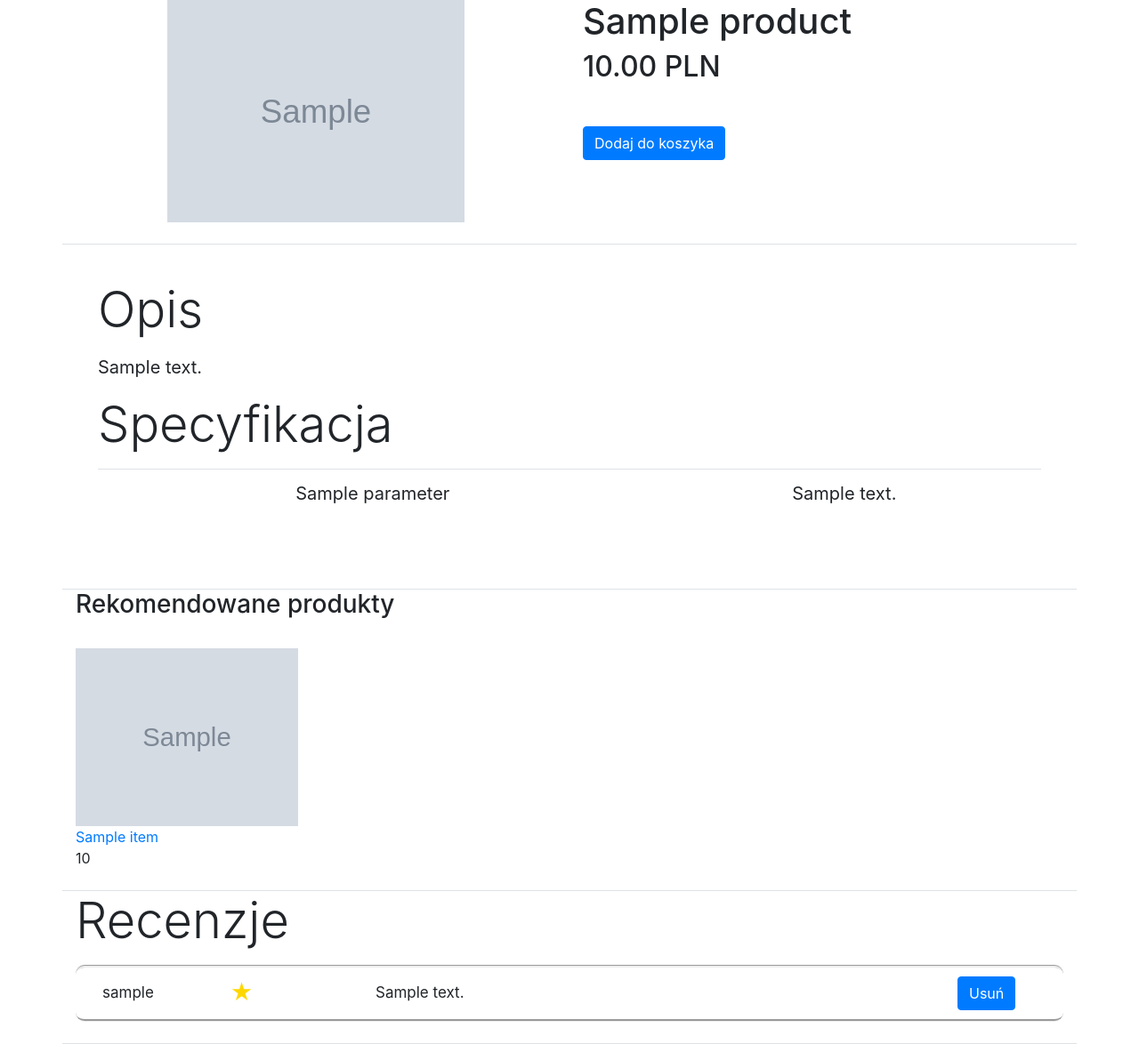
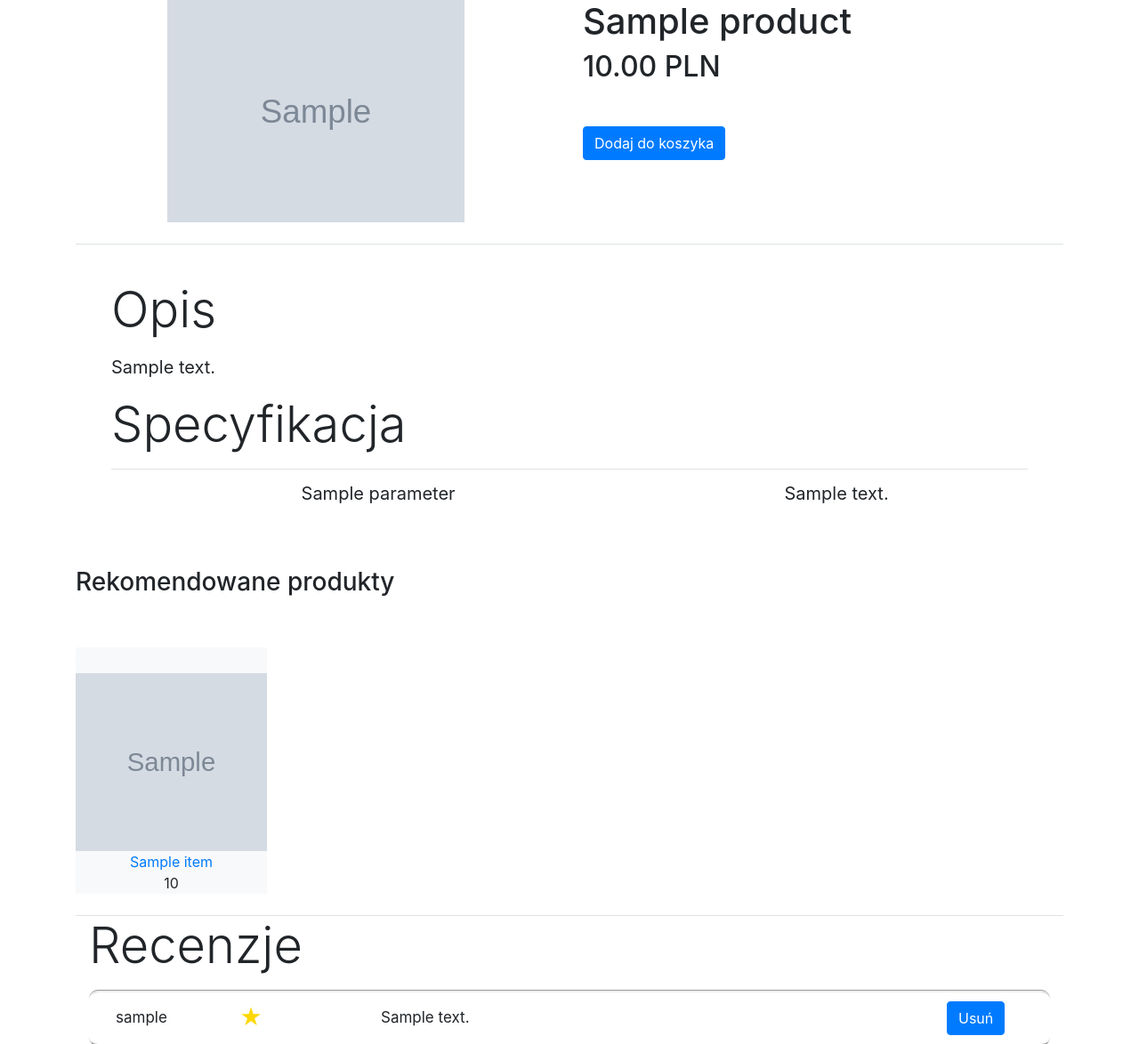
Before and after one commit to urszulasologub/webshop, a Django app: template webshop/shop/templates/shop/product/detail.html in a window 1280 px wide. Shown: the part 86-1260 px from the top of the page at 89% size. Run offline with Django 3.2, Linux system fonts and the light colour scheme; a user stored in the database is signed in; tables that the repository leaves empty hold one stand-in row (values such as "Sample post"); the template is opened without the code that fills it: values that come from a table or form of the project are taken from there, most other values are stand-ins (such as "Sample title", 1, 10 or a date in 2020); grey boxes marked "Sample" are stand-in pictures; parts of the project's set-up code (start-up, migrations or seed data) failed here and were passed over; some libraries are stand-ins or nearby versions.

Commit message:
Recommendation_front

```diff
--- a/webshop/shop/templates/shop/product/detail.html
+++ b/webshop/shop/templates/shop/product/detail.html
@@ -65,6 +65,28 @@
 		padding: 40px;
 	}
 
+	.item {
+		padding-top: 5px;
+		transition: all .4s;
+		-webkit-transition: all .4s;
+	}
+
+	.item:hover {
+		transform: scale(1.15);
+		-ms-transform: scale(1.15);
+		-webkit-transform: scale(1.15);
+		box-shadow: 0 0 0 #888;
+		background-color: #fff;
+	}
+
+	.img-recommend{
+		width: 222;
+		height: 200;
+	}
+
+
+
+
 	@media (max-width: 991px) {
 		.img-fluid {
 			max-width: 100%;
@@ -111,6 +133,7 @@
 		</form>
 
 	</div>
+</div>
 
 	<div id="specyfikacja" class="col-md-12 border-top">
 		<p class="display-4">Opis</p>
@@ -133,18 +156,20 @@
 	</div>
 
 	{% if recommendations %}
-	<div id="recommend" class="col-md-12 border-top mt-4">
-		<h3>Rekomendowane produkty</h3>
+	<h3>Rekomendowane produkty</h3><br>
+	<div id="recommend" class="product-list row col-md-12 mb-2 mt-4 text-center">
 		{% for item in recommendations %}
+		<div class="item bg-light text-center">
 		<br><a href="{% url 'shop:product_detail' item.id item.slug %}">
 			<img src="{% if item.image %}{{ item.image.url }}{% else %}{% static 'img/no-image.png' %}{% endif %}"
-				height=200 width=250>
+			width="215" height="200" class="img-recommend">
 			<br>{{ item.name }}</a>
 		<br>{{ item.price }}
-
+		</div>
 		<br>
 		{% endfor %}
 	</div>
+
 	{% endif %}
 
 	<div id="recenzje" class="col-md-12 border-top mt-4">
```
